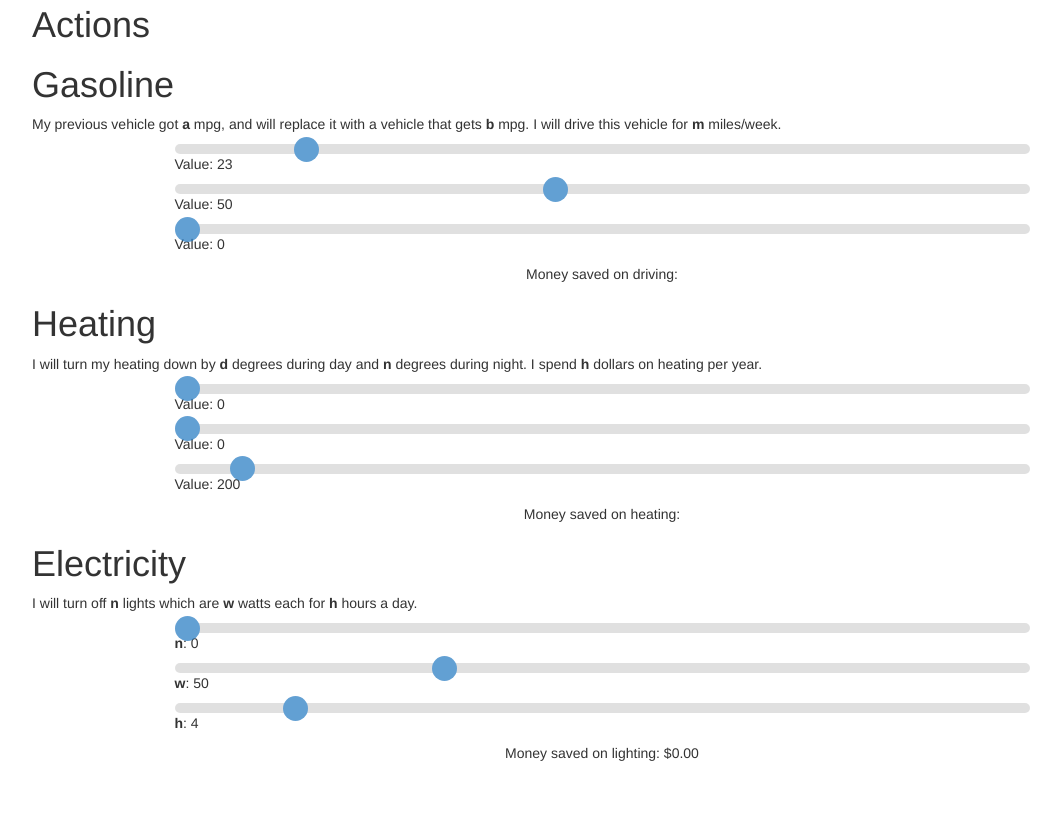
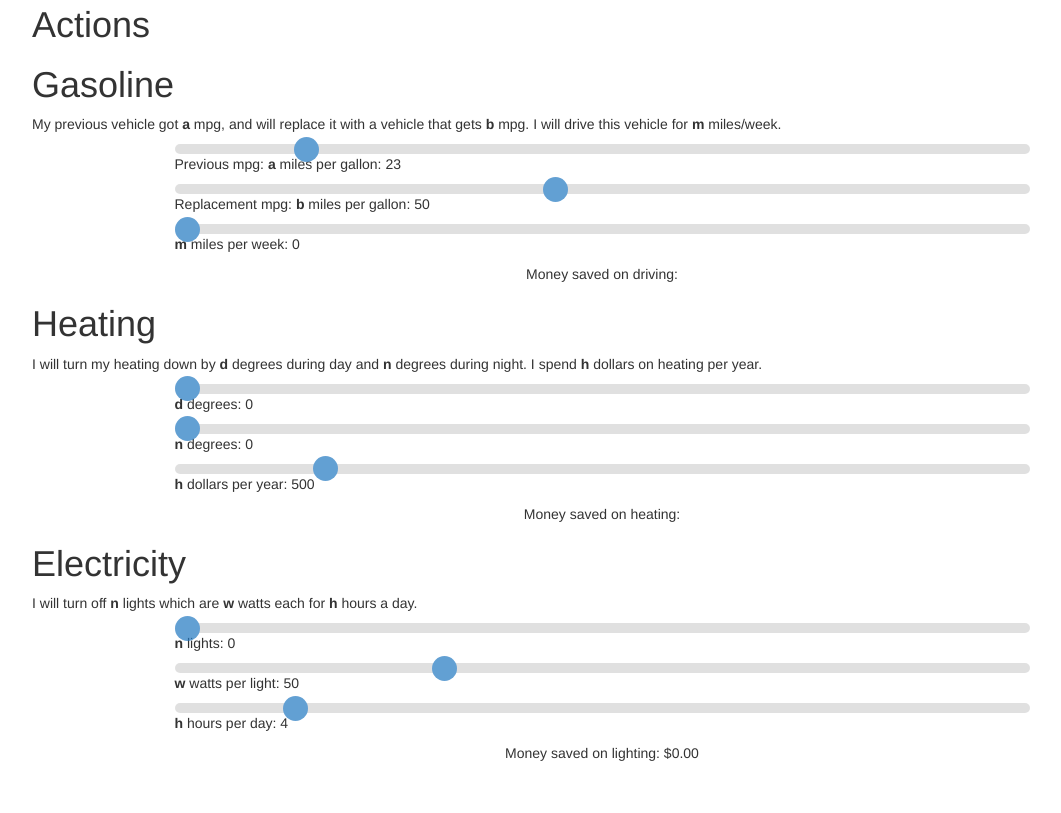
Before and after one commit to lujonathanh/njcdc, a Django app: template calc/templates/calc/actions.html in a window 1280 px wide. Shown: the part 456-1269 px from the top of the page, without its empty margins (38-1099 px from the left). Run offline with Django 3.2, Linux system fonts and the light colour scheme; the template is opened without the code that fills it, so the values that code supplies are empty; some libraries are stand-ins or nearby versions.

Commit message:
minor formatting change

```diff
--- a/calc/templates/calc/actions.html
+++ b/calc/templates/calc/actions.html
@@ -260,17 +260,17 @@
 
 <div class="slidecontainer">
   <input type="range" min="10" max="100" value="23" class="slider" id="myRange3">
-  <p>Value: <span id="demo3"></span></p>
+  <p>Previous mpg: <b>a</b> miles per gallon: <span id="demo3"></span></p>
 </div>
 
 <div class="slidecontainer">
   <input type="range" min="10" max="100" value="50" class="slider" id="myRange4">
-  <p>Value: <span id="demo4"></span></p>
+  <p>Replacement mpg: <b>b</b> miles per gallon: <span id="demo4"></span></p>
 </div>
 
 <div class="slidecontainer">
   <input type="range" min="0" max="1500" value="0" class="slider" id="myRange5">
-  <p>Value: <span id="demo5"></span></p>
+  <p><b>m</b> miles per week: <span id="demo5"></span></p>
 </div>
 
 <p style="text-align:center;"> Money saved on driving: <span id="driving"></span> </p>
@@ -283,17 +283,17 @@
 
 <div class="slidecontainer">
   <input type="range" min="0" max="10" value="0" class="slider" id="myRange6">
-  <p>Value: <span id="demo6"></span></p>
+  <p><b>d</b> degrees: <span id="demo6"></span></p>
 </div>
 
 <div class="slidecontainer">
   <input type="range" min="0" max="10" value="0" class="slider" id="myRange7">
-  <p>Value: <span id="demo7"></span></p>
+  <p><b>n</b> degrees: <span id="demo7"></span></p>
 </div>
 
 <div class="slidecontainer">
-  <input type="range" min="0" max="3000" value="200" class="slider" id="myRange8">
-  <p>Value: <span id="demo8"></span></p>
+  <input type="range" min="0" max="3000" value="500" class="slider" id="myRange8">
+  <p><b>h</b> dollars per year: <span id="demo8"></span></p>
 </div>
 
 <p style="text-align:center;"> Money saved on heating: <span id="heating"></span> </p>
@@ -305,17 +305,17 @@
 
 <div class="slidecontainer">
   <input type="range" min="0" max="10" value="0" class="slider" id="myRange">
-  <p><b>n</b>: <span id="demo"></span></p>
+  <p><b>n</b> lights: <span id="demo"></span></p>
 </div>
 
 <div class="slidecontainer">
   <input type="range" min="5" max="150" value="50" class="slider" id="myRange1">
-  <p><b>w</b>: <span id="demo1"></span></p>
+  <p><b>w</b> watts per light: <span id="demo1"></span></p>
 </div>
 
 <div class="slidecontainer">
   <input type="range" min="1" max="24" value="4" class="slider" id="myRange2">
-  <p><b>h</b>: <span id="demo2"></span></p>
+  <p><b>h</b> hours per day: <span id="demo2"></span></p>
 </div>
 
 <p style="text-align:center;"> Money saved on lighting: <span id="lights"></span> </p>
```
